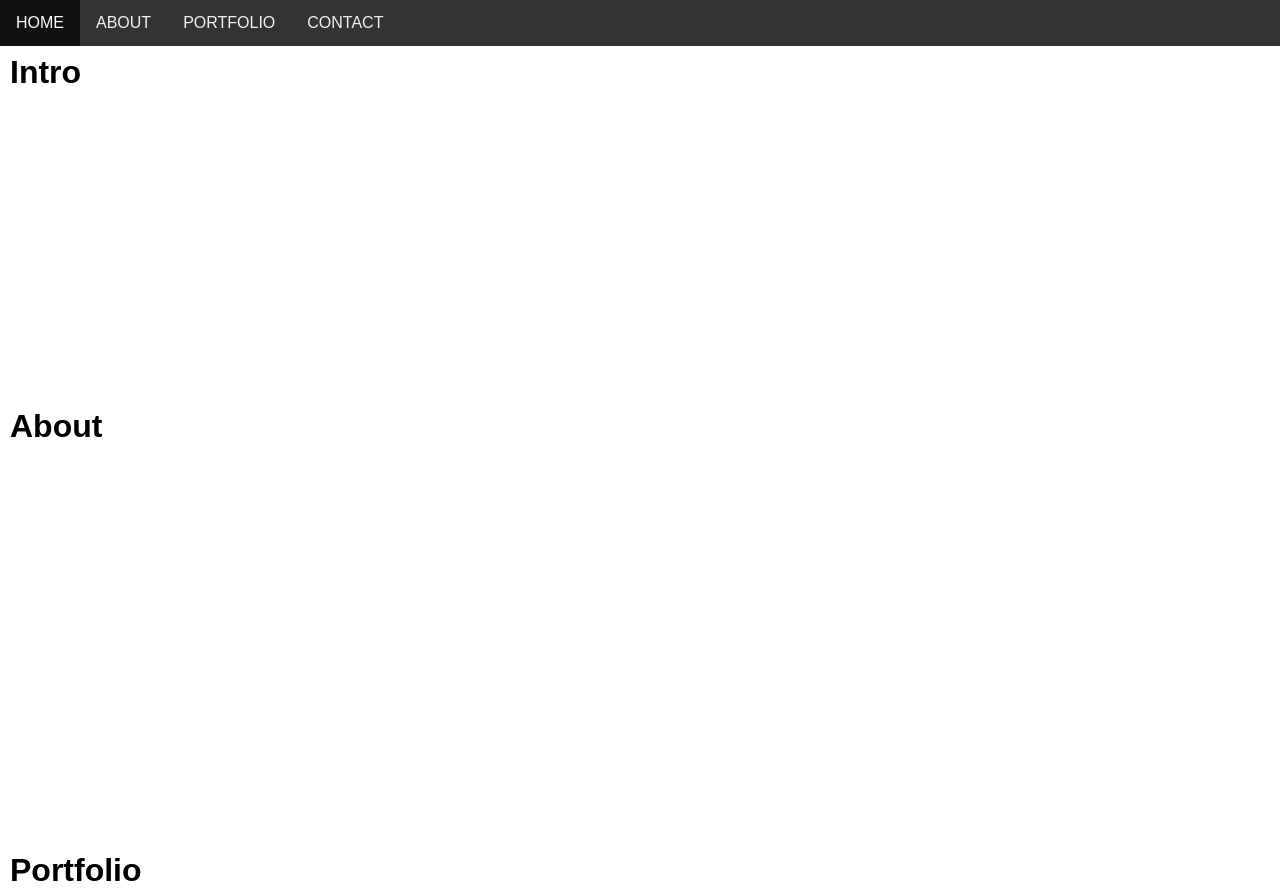
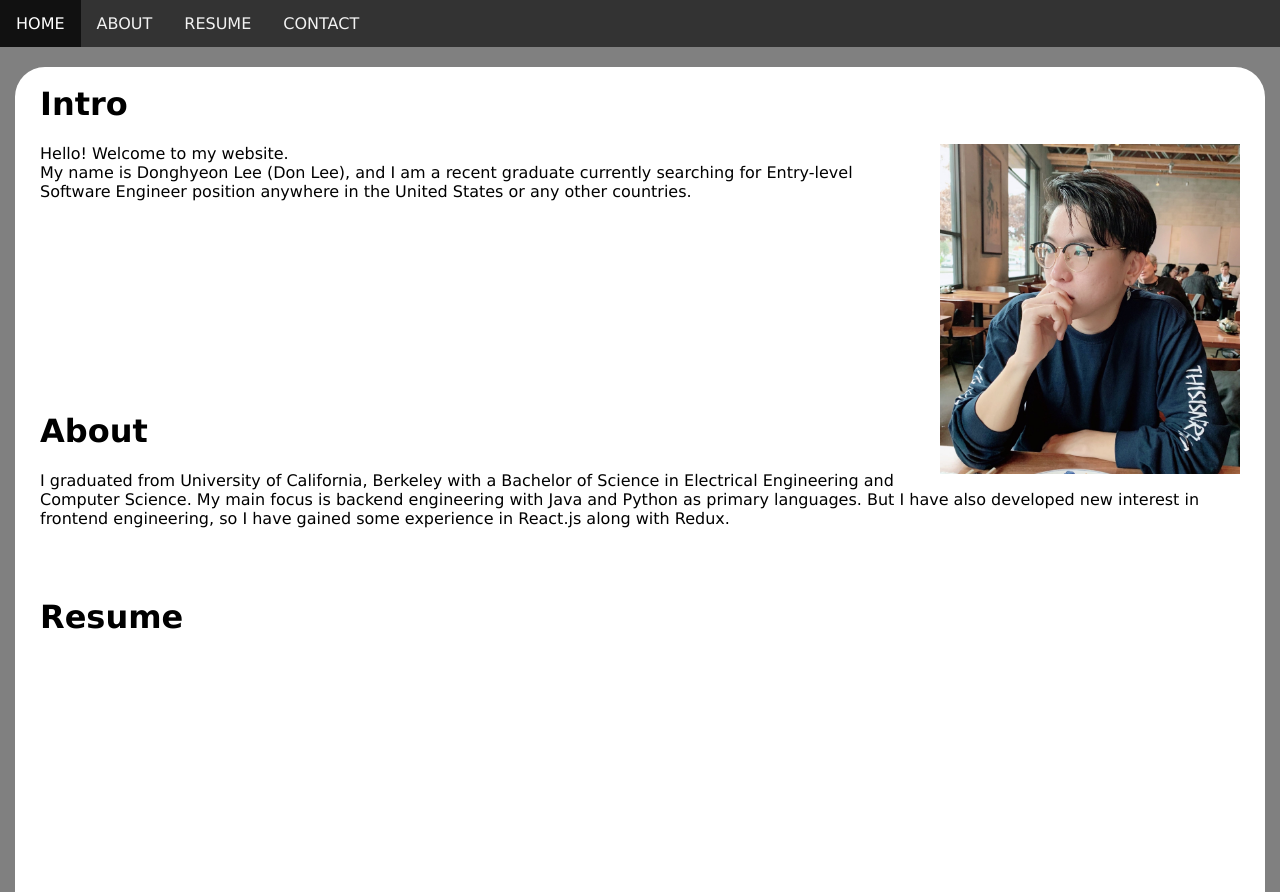
Before and after one commit to donnyhyun/donnyhyun.github.io, a plain HTML site: page index.html in a window 1280 px wide. Shown: the top 892 px of the page. Drawn offline with Linux system fonts and the light colour scheme.

Commit message:
Adding contents

```diff
--- a/index.html
+++ b/index.html
@@ -18,16 +18,24 @@
         </script>
     </head>
     <body>
+        <div class="container">
             <div id="nav" class="navbar">
                 <a href="#top">Home</a>
             	<a href="#about">About</a>
-            <a href="#portfolio">Portfolio</a>
+                <a href="#resume">Resume</a>
             	<a href="#contact">Contact</a>
             </div>
             <div class="main">
                 <div id="intro">
                     <h1>Intro</h1>
                 </div>
+                <div>
+                <p><img class="profile" src='files/prof.jpeg' width="300" height="330"></p>
+                <p>
+                    Hello! Welcome to my website.
+                    <br/>
+                    My name is Donghyeon Lee (Don Lee), and I am a recent graduate currently searching for Entry-level Software Engineer position anywhere in the United States or any other countries.
+                </p>
                 <br/>
                 <br/>
                 <br/>
@@ -35,57 +43,23 @@
                 <br/>
                 <br/>
                 <br/>
-            <br/>
-            <br/>
-            <br/>
-            <br/>
-            <br/>
-            <br/>
+                </div>
                 <div id="about">
                     <h1>About</h1>
                 </div>
-            <br/>
-            <br/>
-            <br/>
-            <br/>
-            <br/>
-            <br/>
-            <br/>
-            <br/>
-            <br/>
-            <br/>
-            <br/>
-            <br/>
-            <br/>
-            <br/>
-            <br/>
-            <br/>
-            <br/>
-            <br/>
-            <div id="portfolio">
-                <h1>Portfolio</h1>
+                <p>
+                    I graduated from University of California, Berkeley with a Bachelor of Science in Electrical Engineering and Computer Science. My main focus is backend engineering with Java and Python as primary languages. But I have also developed new interest in frontend engineering, so I have gained some experience in React.js along with Redux.
+                </p>
+                <div id="resume">
+                    <h1>Resume</h1>
                 </div>
-            <br/>
-            <br/>
-            <br/>
-            <br/>
-            <br/>
-            <br/>
-            <br/>
-            <br/>
-            <br/>
-            <br/>
-            <br/>
-            <br/>
-            <br/>
-            <br/>
-            <br/>
-            <br/>
+                <embed id="resume" src="files/Resume.pdf" width="800" height="1000">
+                </embed>
                 <div id="contact">
                     <h1>Contact</h1>
-                <a href="https://www.linkedin.com/in/don-lee-58a360103/" class="fa fa-linkedin"></a>
+                    <a href="https://www.linkedin.com/in/don-lee-58a360103/" target="_blank" class="fa fa-linkedin"></a>
                     <a href="mailto:donnyhyun288@gmail.com" class="fa fa-google"></a>
-                <a href=”https://github.com/donnyhyun” class="fa fa-github"></a>
+                    <a href="https://www.github.com/donnyhyun" target="_blank" class="fa fa-github"></a>
                 </div>
                 <br/>
                 <br/>
@@ -111,7 +85,22 @@
                 <br/>
                 <br/>
                 <br/>
-            <p>Made by Don Lee</p>
+                <br/>
+                <br/>
+                <br/>
+                <br/>
+                <br/>
+                <br/>
+                <br/>
+                <br/>
+                <br/>
+                <br/>
+                <br/>
+                <br/>
+                <br/>
+                <br/>
+                Made by Don Lee 2020
+            </div>
         </div>
     </body>
 </html>
--- a/style.css
+++ b/style.css
@@ -1,17 +1,40 @@
 body {
   margin: 0;
-  font-family: sans-serif;
+  font-family: verdana;
+}
+
+.profile {
+  position: relative;
+  padding-left: 25px;
+  opacity: 100%;
+  float: right;
+}
+
+.container {
+  margin: 0;
+  background-color: grey;
+  opacity: 60;
+}
+
+.main {
+  background-color: white;
+  opacity: 100%;
+  margin: 20px 15px 15px 15px;
+  padding: 10px 25px 10px 25px;
+  border-radius: 30px;
 }
 
 .navbar {
   list-style-type: none;
   position: sticky;
+  z-index: 10;
   top: 0;
   width: 100%;
   padding: 0;
   margin: 0;
   overflow: hidden;
   background-color: #333;
+  opacity: 100%;
 }
 
 .navbar a {
@@ -33,10 +56,6 @@ body {
   background-color: #4CAF50;
 }
 
-.main {
-  margin-left: 10px;
-}
-
 #intro h1 {
   margin-top: 8px;
 }
@@ -46,7 +65,7 @@ body {
   margin-top: 8px;
 }
 
-#portfolio {
+#resume {
   padding-top: 32px;
   margin-top: 8px;
 }
```
Also changed, not shown: files/prof.jpeg (added), 1 other file. Lines whose indentation alone changed are shown as unchanged.
